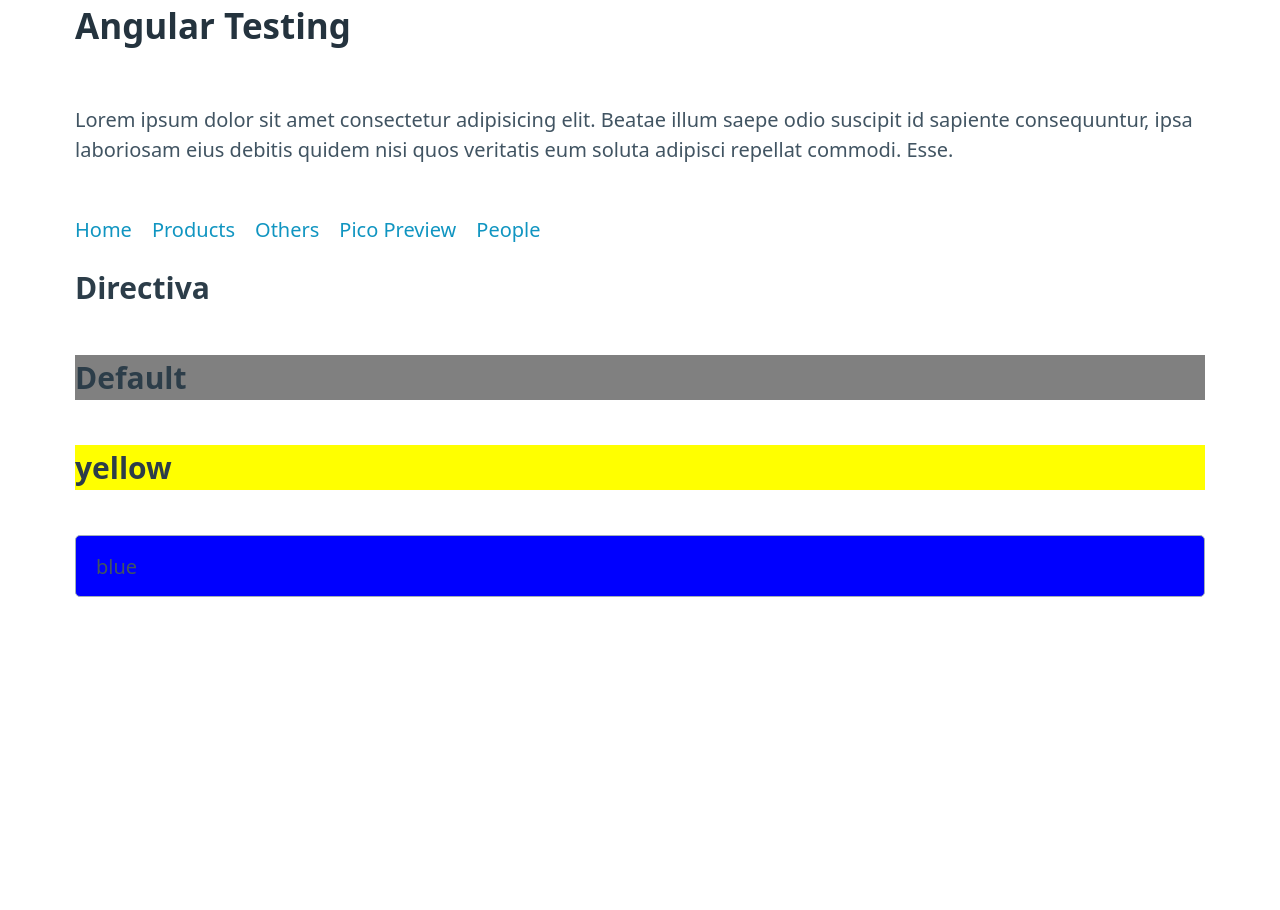
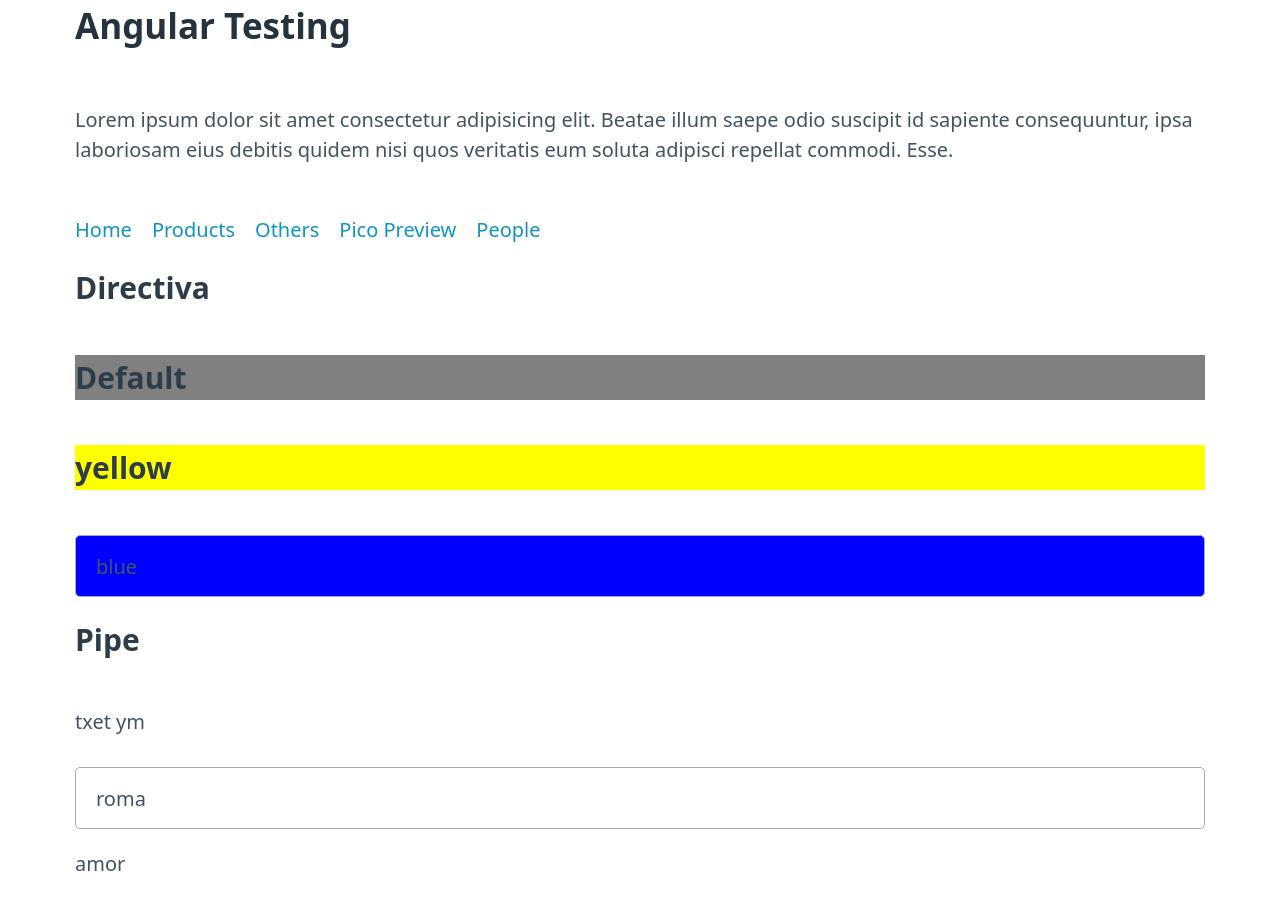
Before and after one commit to Jesus-Rojas/app-testing, an Angular app: page /others in a window 1280 px wide. Shown: the top 910 px of the page. Before the commit the page ends 800 px from the top, so only its background shows below. Built offline with nearby package versions, Linux system fonts and the light colour scheme.

Commit message:
feat: add test in pipe :test_tube:

```diff
--- a/src/app/app.module.ts
+++ b/src/app/app.module.ts
@@ -13,6 +13,7 @@
 import { ProductComponent } from './components/product/product.component';
 import { HighligthDirective } from './directives/highligth.directive';
 import { OthersComponent } from './components/others/others.component';
+import { ReversePipe } from './pipes/reverse.pipe';
 
 @NgModule({
   declarations: [
@@ -23,7 +24,8 @@
     PeopleComponent,
     ProductComponent,
     HighligthDirective,
-    OthersComponent
+    OthersComponent,
+    ReversePipe
   ],
   imports: [
     BrowserModule,
--- a/src/app/components/others/others.component.html
+++ b/src/app/components/others/others.component.html
@@ -3,4 +3,8 @@
   <h3 highligth>Default</h3>
   <h3 highligth="yellow">yellow</h3>
   <input type="text" [(ngModel)]="color" [highligth]="color">
+  <h3>Pipe</h3>
+  <p>{{ 'my text' | reverse }}</p>
+  <input type="text" [(ngModel)]="text">
+  <p>{{ text | reverse }}</p>
 </section>
--- a/src/app/components/others/others.component.ts
+++ b/src/app/components/others/others.component.ts
@@ -7,4 +7,5 @@
 })
 export class OthersComponent {
   color = 'blue';
+  text = 'roma';
 }
--- /dev/null
+++ b/src/app/pipes/reverse.pipe.ts
@@ -0,0 +1,12 @@
+import { Pipe, PipeTransform } from '@angular/core';
+
+@Pipe({
+  name: 'reverse'
+})
+export class ReversePipe implements PipeTransform {
+
+  transform(value: string,) {
+    return value.split('').reverse().join('');
+  }
+
+}
```
Also changed, not shown: 2 other files (tests, documents, lock files or other folders).
